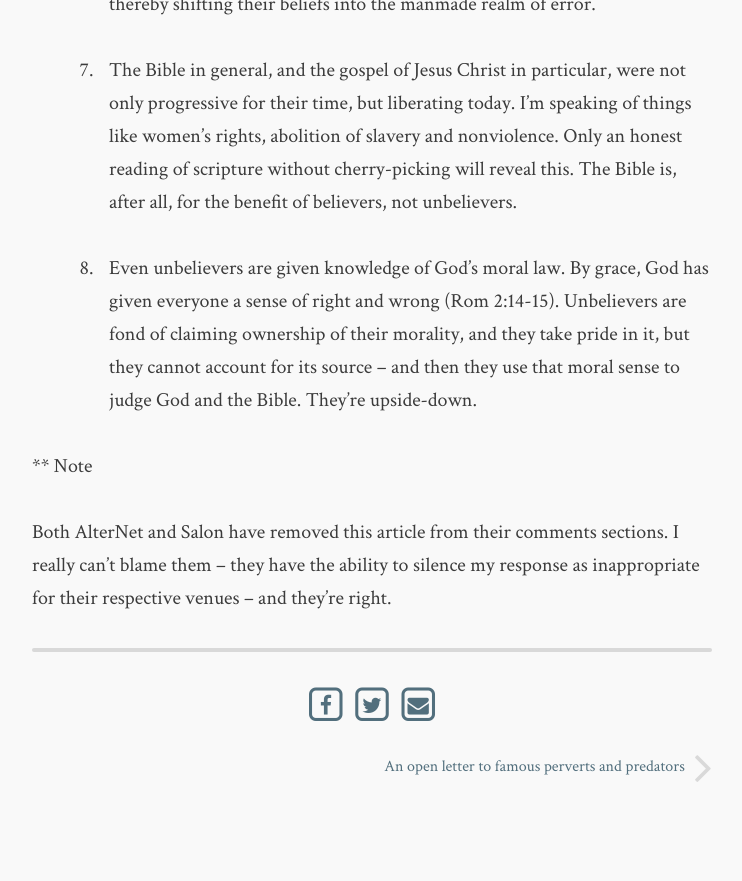
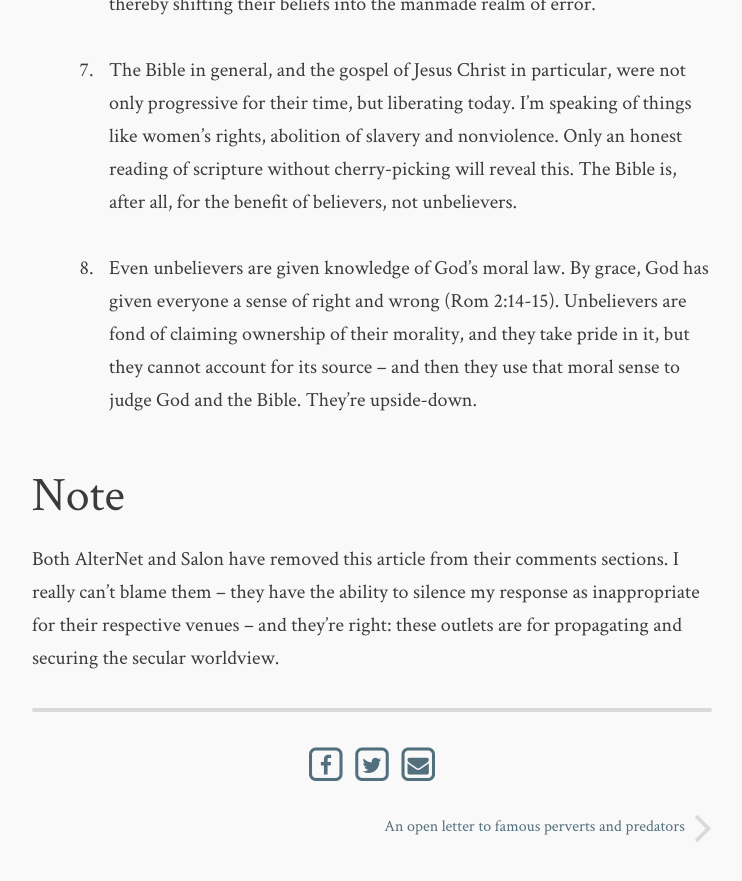
Before and after one commit to flashlightministries/oilforlight, a Jekyll site: the page built from _posts/2017-11-15-roy-moore-hypocrite.md, in a window 1280 px wide and 900 px high, scrolled down 1807 px. Shown: the top 881 px of the window, without its empty margins (268-1010 px from the left). Built offline with Jekyll 4.4.1, drawn with Linux system fonts in a browser that asks for light colours; nearby versions of some CDN libraries; before the commit the page ends 2647 px from its top, so only the background shows below that.

Commit message:
Update 2017-11-15-roy-moore-hypocrite.md

```diff
--- a/_posts/2017-11-15-roy-moore-hypocrite.md
+++ b/_posts/2017-11-15-roy-moore-hypocrite.md
@@ -27,6 +27,6 @@
 
 8. Even unbelievers are given knowledge of God's moral law.  By grace, God has given everyone a sense of right and wrong (Rom 2:14-15).  Unbelievers are fond of claiming ownership of their morality, and they take pride in it, but they cannot account for its source -- and then they use that moral sense to judge God and the Bible.  They're upside-down.
 
-** Note
+## Note
 
-Both AlterNet and Salon have removed this article from their comments sections.  I really can't blame them -- they have the ability to silence my response as inappropriate for their respective venues -- and they're right.
+Both AlterNet and Salon have removed this article from their comments sections.  I really can't blame them -- they have the ability to silence my response as inappropriate for their respective venues -- and they're right: these outlets are for propagating and securing the secular worldview.
```
